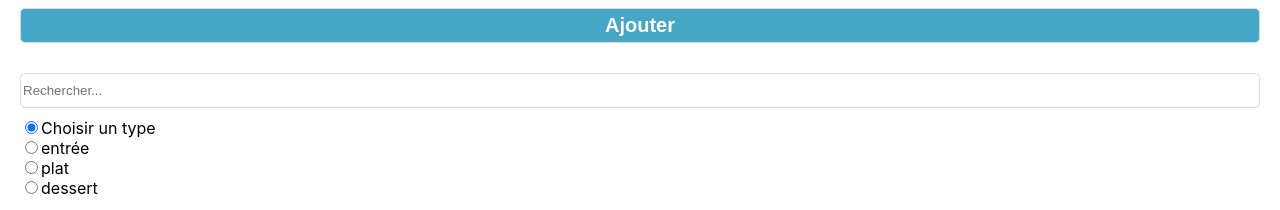
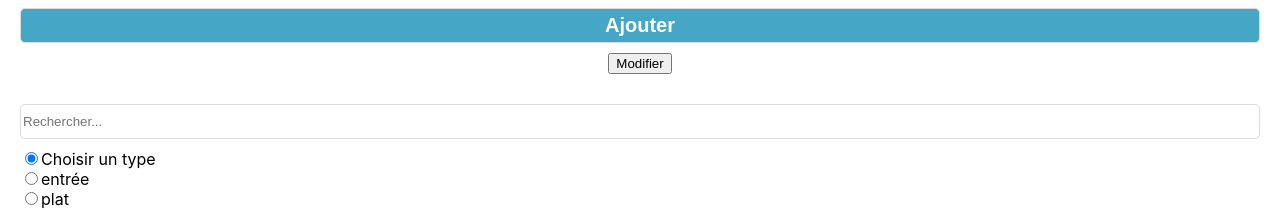
Before and after one commit to Florian77000/share_frontend, a Next.js app: page / in a window 1280 px wide. Shown: the part 147-357 px from the top of the page. Built offline with nearby package versions, Linux system fonts and the light colour scheme; no server answers.

Commit message:
ajout de la fonction modifier pour acceder au botuon supprimer

```diff
--- a/components/Home.js
+++ b/components/Home.js
@@ -8,6 +8,8 @@ export default function Home() {
   const [search, setSearch] = useState(""); //filtre par mot clé
   const [result, setResult] = useState([]); // afficher tout au départ
   const [filterType, setFilterType] = useState('')
+  const [editMode, setEditMode] = useState(false);
+
 
   const typeOptions = [
   { value: "", label: "Choisir un type" },
@@ -108,6 +110,9 @@ export default function Home() {
                         ))}
             </select>
           <button className={styles.btn} onClick={addRecette}>Ajouter</button>
+          <button onClick={() => setEditMode(!editMode)}>
+  {editMode ? "Terminer" : "Modifier"}
+</button>
         <p>{message}</p>
     </div>
 
@@ -143,7 +148,14 @@ export default function Home() {
               <p className={styles.cardType}>{e.type}</p>
             </div>
             <Link href={e.url}><a className={styles.cardLink} target='_blank'>Voir la recette</a></Link>
-            <button className={styles.btnDelete} onClick={() => deleteRecette(e._id)}>supprimer</button>
+            {editMode && (
+  <button
+    className={styles.btnDelete}
+    onClick={() => deleteRecette(e._id)}
+  >
+    Supprimer
+  </button>
+)}
             </div>
         ))}
     </div>
```
